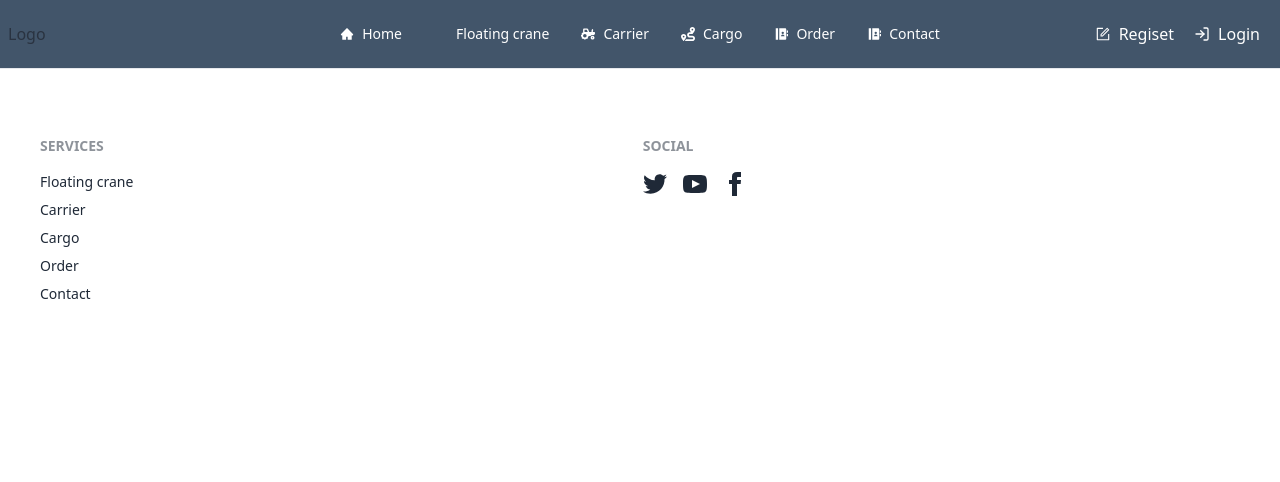
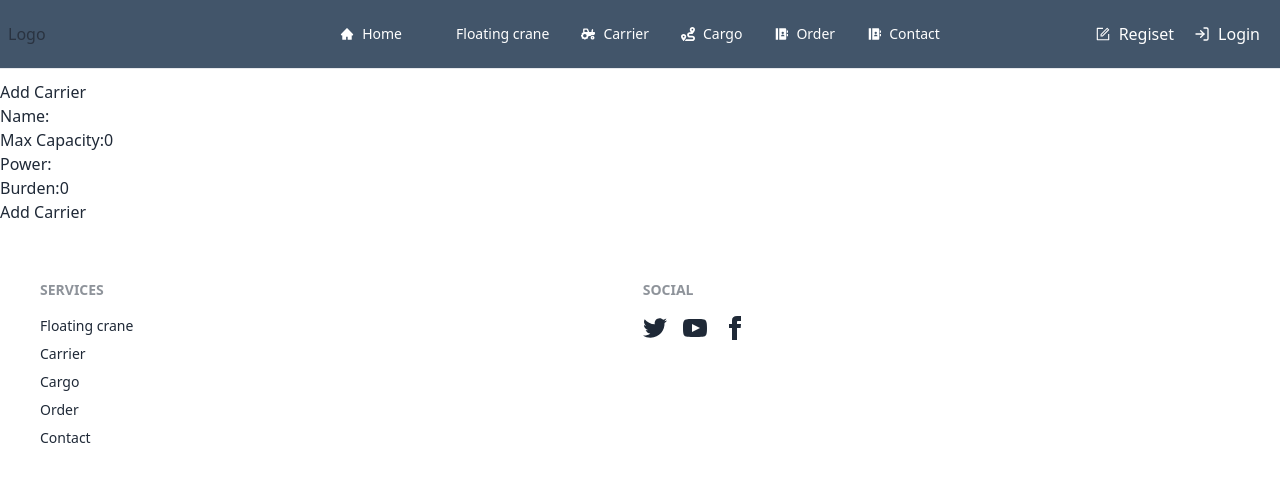
Before and after one commit to Tao-Toxicboy19/Project-Babank, a React (Vite) app: page /addcarrierpage in a window 1280 px wide. Shown: the top 482 px of the page. Built offline with nearby package versions, Linux system fonts and the light colour scheme; some icons are missing.

Commit message:
EditCarrier

```diff
--- a/src/App.tsx
+++ b/src/App.tsx
@@ -10,6 +10,8 @@ import LoginPage from "./components/Pages/LoginPage/LoginPage";
 import RegisterPage from "./components/Pages/RegisterPage/RegisterPage";
 import AddFloatingCranePage from "./components/Pages/FloatingCranePage/AddFloatingCranePage/AddFloatingCranePage";
 import EditFloatingCranePage from "./components/Pages/FloatingCranePage/EditFloatingCranePage/EditFloatingCranePage";
+import AddCarrierPage from "./components/Pages/CarrierPage/AddCarrierPage/AddCarrierPage";
+import EditCarrierPage from "./components/Pages/CarrierPage/EditCarrierPage/EditCarrierPage";
 
 
 export default function App() {
@@ -29,6 +31,8 @@ export default function App() {
               <Route path="/update-position/:id" element={<EditFloatingCranePage />} />
               <Route path="/login" element={<LoginPage />} />
               <Route path="/register" element={<RegisterPage />} />
+              <Route path="/addcarrierpage" element={<AddCarrierPage />} />
+              <Route path="/editcarrierpage/:id" element={<EditCarrierPage />} />
             </Routes>
           </div>
           <Footer />
--- /dev/null
+++ b/src/components/Pages/CarrierPage/AddCarrierPage/AddCarrierPage.tsx
@@ -0,0 +1,95 @@
+import React, { useState } from "react";
+import axios from "axios";
+import { useNavigate } from "react-router-dom";
+
+type Props = {};
+
+export default function CarrierPage({}: Props) {
+  const navigate = useNavigate();
+  const [formData, setFormData] = useState({
+    id: 0,
+    name: "",
+    maxcapacity: 0,
+    power: "",
+    burden: 0,
+  });
+
+  const handleChange = (event: React.ChangeEvent<HTMLInputElement>) => {
+    const { name, value } = event.target;
+    setFormData((prevData) => ({
+      ...prevData,
+      [name]: value,
+    }));
+  };
+
+  const handleSubmit = (event: React.FormEvent) => {
+    event.preventDefault();
+
+    axios
+      .post("http://localhost:8080/api/addCarrier", formData)
+      .then((response) => {
+        console.log("Carrier added successfully:", response.data);
+        // Reset the form data
+        setFormData({
+          id: 0,
+          name: "",
+          maxcapacity: 0,
+          power: "",
+          burden: 0,
+        });
+        navigate("/carrier");
+      })
+      .catch((error) => {
+        console.error("Error adding carrier:", error);
+      });
+  };
+
+  return (
+    <div>
+      <h1>Add Carrier</h1>
+      <form onSubmit={handleSubmit}>
+        <label>
+          Name:
+          <input
+            type="text"
+            name="name"
+            value={formData.name}
+            onChange={handleChange}
+          />
+        </label>
+        <br />
+        <label>
+          Max Capacity:
+          <input
+            type="number"
+            name="maxcapacity"
+            value={formData.maxcapacity}
+            onChange={handleChange}
+          />
+        </label>
+        <br />
+        <label>
+          Power:
+          <input
+            type="text"
+            name="power"
+            value={formData.power}
+            onChange={handleChange}
+          />
+        </label>
+        <br />
+        <label>
+          Burden:
+          <input
+            type="number"
+            name="burden"
+            value={formData.burden}
+            onChange={handleChange}
+          />
+        </label>
+        <br />
+        <button type="submit">Add Carrier</button>
+      </form>
+    </div>
+  );
+}
--- a/src/components/Pages/CarrierPage/CarrierPage.tsx
+++ b/src/components/Pages/CarrierPage/CarrierPage.tsx
@@ -1,5 +1,6 @@
 import React, { useState, useEffect } from "react";
 import axios from "axios";
+import { Link } from "react-router-dom";
 
 type Props = {};
 
@@ -7,6 +8,9 @@ interface Carrier {
   // Define the structure of your Carrier object here
   id: number;
   name: string;
+  maxcapacity: number;
+  power: string;
+  burden: number;
   // ... other properties
 }
 
@@ -27,12 +31,19 @@ export default function CarrierPage({}: Props) {
   return (
     <div>
       <h1>CarrierPage</h1>
-      <ul>
-        {carriers.map((carrier) => (
-          <li key={carrier.id}>{carrier.name}</li>
-          // Render other carrier properties as needed
-        ))}
-      </ul>
+      {carriers.map((carrier) => (
+        <ul key={carrier.id}>
+          <li>{carrier.id}</li>
+          <li>{carrier.name}</li>
+          <li>{carrier.maxcapacity}</li>
+          <li>{carrier.power}</li>
+          <li>{carrier.burden}</li>
+          <li>
+            <Link to={`/editcarrierpage/${carrier.id}`}>Edit</Link>
+          </li>
+        </ul>
+      ))}
+      <Link to={"/addcarrierpage"}>Add</Link>
     </div>
   );
 }
--- /dev/null
+++ b/src/components/Pages/CarrierPage/EditCarrierPage/EditCarrierPage.tsx
@@ -0,0 +1,9 @@
+import React from "react";
+import { useParams } from "react-router-dom";
+
+type Props = {};
+
+export default function EditCarrierPage({}: Props) {
+  const { id } = useParams<{ id: any }>();
+  return <div>EditCarrierPage{id}</div>;
+}
```
